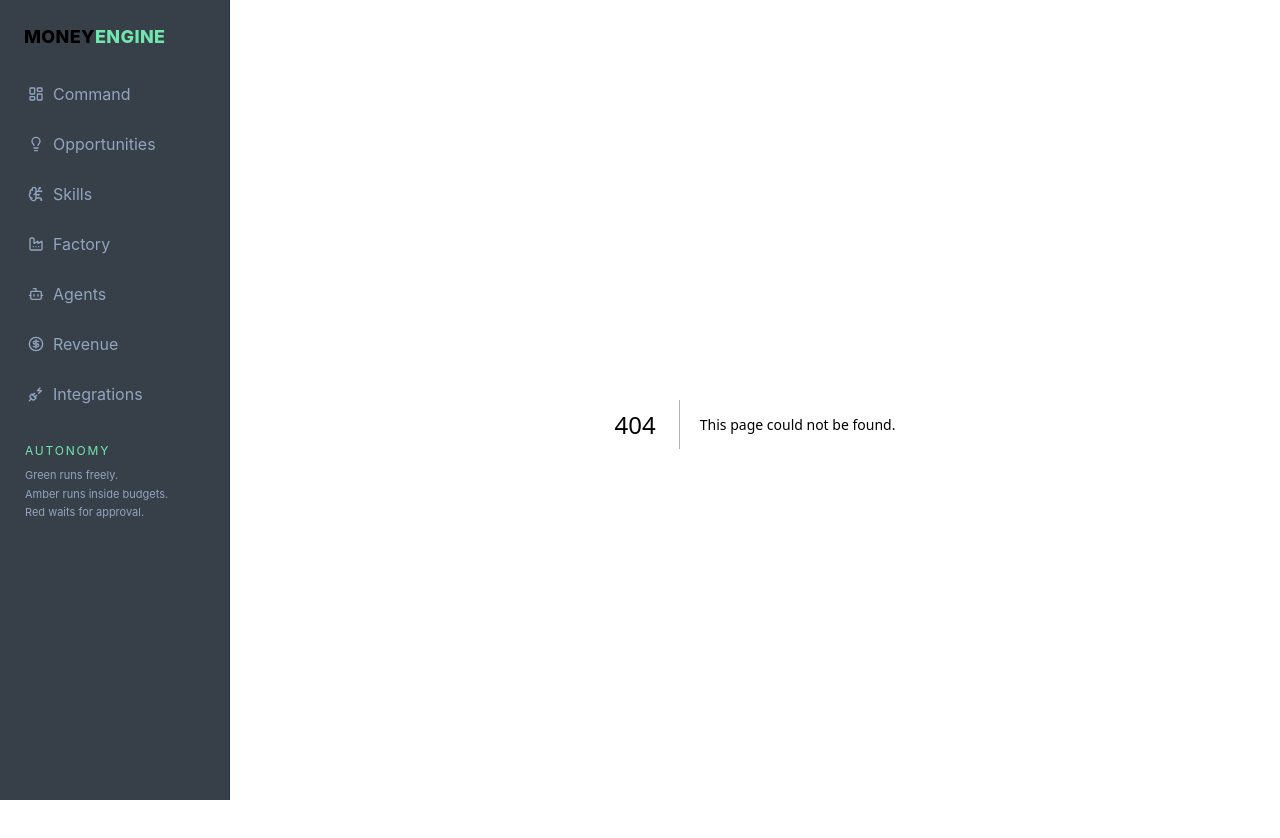
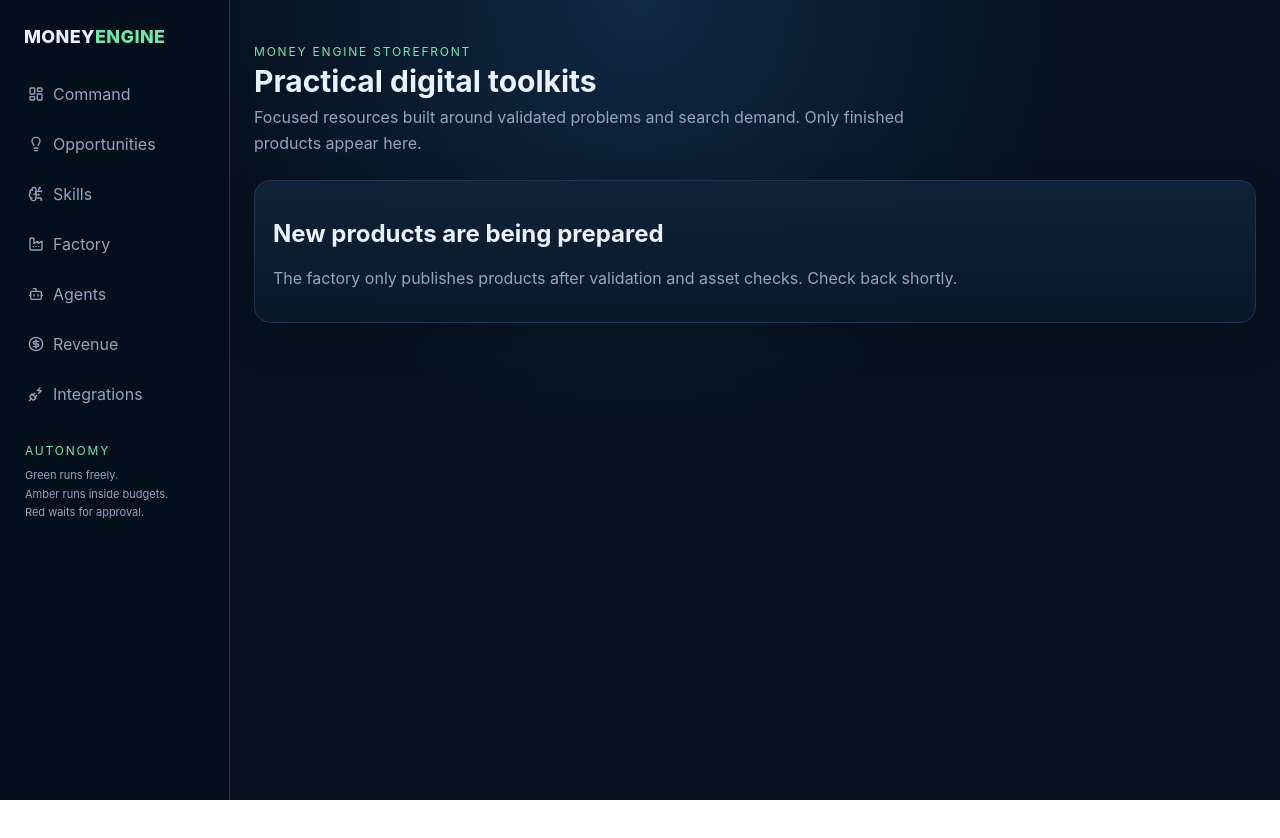
Before and after one commit to malkygpt1-ship-it/money-engine, a Next.js app: page /shop in a window 1280 px wide. Before the commit this address had no page. Shown: the top 838 px of the page. After the commit the page ends 800 px from the top, so only its background shows below. Built offline with nearby package versions, Linux system fonts and the light colour scheme; no server answers; the database is empty.

Commit message:
add public digital toolkit storefront

```diff
--- /dev/null
+++ b/app/shop/page.tsx
@@ -0,0 +1,12 @@
+import type { Metadata } from "next";
+import Link from "next/link";
+import { getServerSupabase } from "@/lib/server-supabase";
+
+export const dynamic="force-dynamic";
+export const metadata:Metadata={title:"Digital Toolkits | Money Engine",description:"Practical digital toolkits, planners and resources created around validated search demand.",robots:{index:true,follow:true}};
+
+export default async function ShopPage(){
+ const db=getServerSupabase();
+ const {data:briefs}=db?await db.from("product_briefs").select("*,opportunities(id,title,niche,score)").eq("status","ready").order("updated_at",{ascending:false}):{data:[] as any[]};
+ return <div style={{maxWidth:1100,margin:"20px auto"}}><div className="eyebrow">Money Engine storefront</div><h1>Practical digital toolkits</h1><p className="sub" style={{fontSize:16,maxWidth:700,lineHeight:1.6}}>Focused resources built around validated problems and search demand. Only finished products appear here.</p>{(briefs||[]).length?<div className="grid integration-grid" style={{marginTop:26}}>{(briefs||[]).map((b:any)=><Link href={`/offers/${b.opportunity_id}`} className="card integration" key={b.id}><div className="state">ready</div><h3 style={{fontSize:18,marginTop:8}}>{b.name}</h3><p>{b.promise}</p><div style={{display:"flex",justifyContent:"space-between",alignItems:"end",marginTop:18}}><div className="meta">{b.product_type.replaceAll("_"," ")}</div><strong style={{fontSize:20}}>£{Number(b.price_gbp).toFixed(2)}</strong></div></Link>)}</div>:<section className="card" style={{marginTop:24}}><h2>New products are being prepared</h2><p className="sub">The factory only publishes products after validation and asset checks. Check back shortly.</p></section>}</div>;
+}
```
